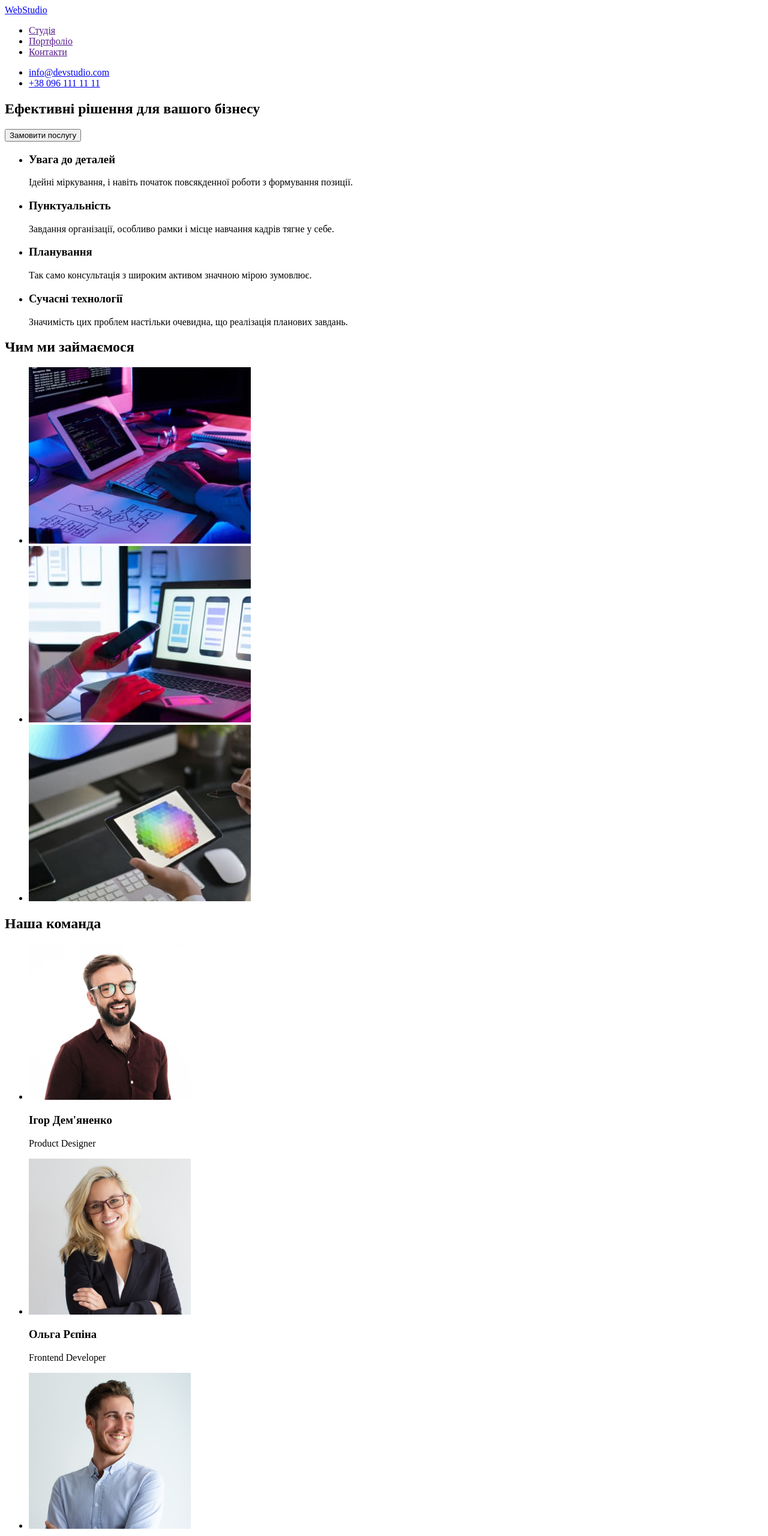
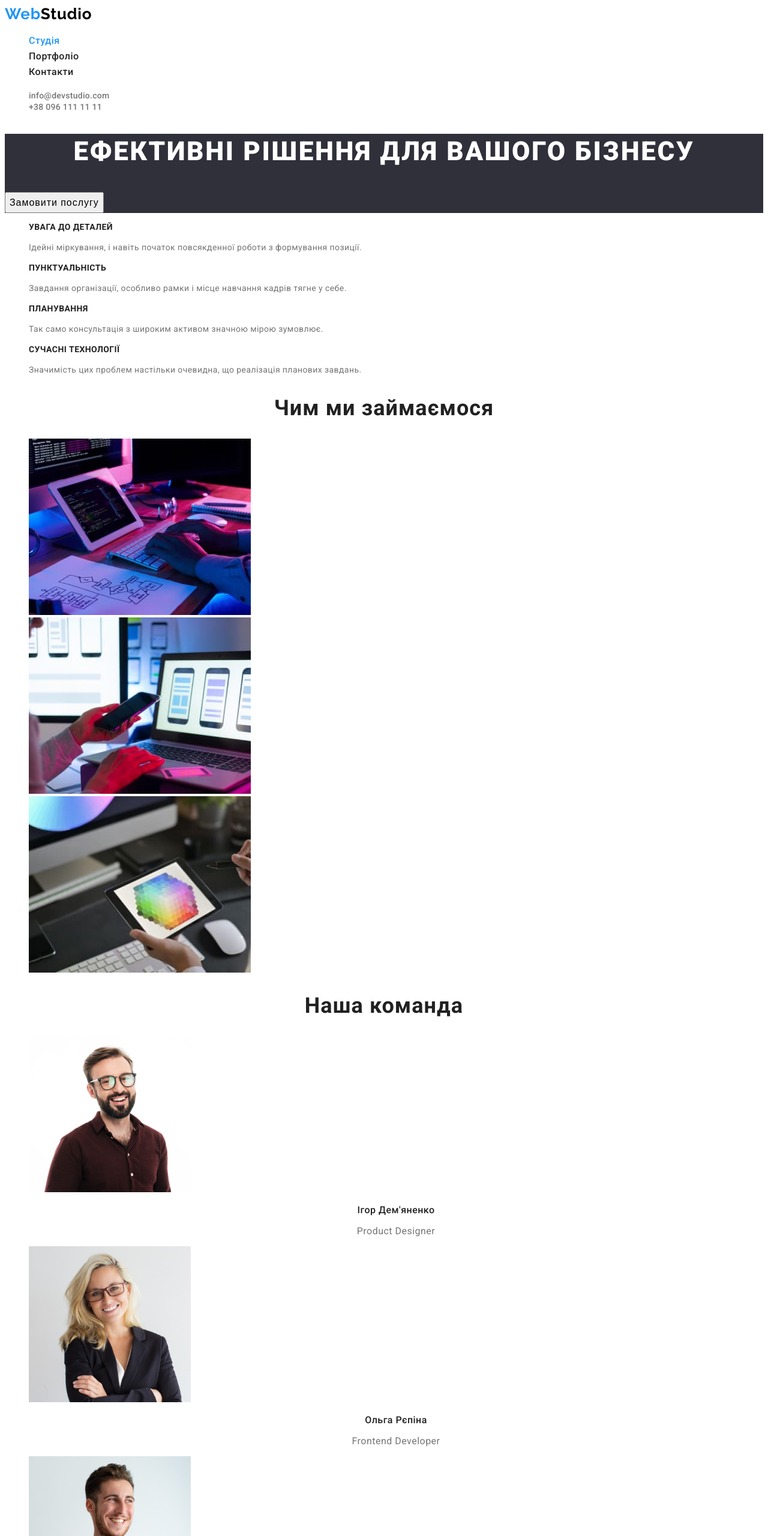
Before and after one commit to ilcommitfa/goit-markup-hw-02, a plain HTML site: page index.html in a window 1280 px wide. Shown: the top 2560 px of the page at 60% size. Drawn offline with Linux system fonts and the light colour scheme.

Commit message:
Version 1.0

```diff
--- /dev/null
+++ b/css/styles.css
@@ -0,0 +1,169 @@
+:root {
+    --main-color: #212121;
+    --main-logo-color: #000000;
+    --main-bg-color: #FFFFFF;
+    --secondary-bg-color: #2F303A;
+}
+
+body {
+    font-family: 'Roboto', sans-serif;
+    color: var(--main-color);
+    background-color: var(--main-bg-color);
+}
+
+li {
+    list-style: none;
+}
+
+a {
+    text-decoration: none;
+    color: inherit;
+}
+
+.logo {
+    font-family: 'Raleway', sans-serif;
+    font-size: 26px;
+    line-height: 1.19;
+    letter-spacing: 0.03em;
+    color: var(--main-logo-color);
+}
+
+.logo-start {
+    color: #2196F3;
+}
+
+.logo.footer {
+    color: #FFFFFF;
+}
+
+.nav-menu {
+    font-weight: 500;
+    font-size: 16px;
+    line-height: 1.62;
+    text-align: center;
+    letter-spacing: 0.03em;
+}
+
+.nav-menu.active {
+    color: #2196F3;
+}
+
+.header-address {
+    font-weight: 500;
+    font-size: 14px;
+    line-height: 1.14;
+    letter-spacing: 0.02em;
+    color: #757575;
+}
+
+.nav-menu:hover,
+.nav-menu:focus,
+.header-address:hover,
+.header-address:focus {
+    color: #2196F3;
+}
+
+.btn {
+    font-weight: 500;
+    font-size: 16px;
+    line-height: 1.63;
+    text-align: center;
+    letter-spacing: 0.03em;
+}
+
+.hero-btn {
+    font-size: 16px;
+    line-height: 1.87;
+    text-align: center;
+    letter-spacing: 0.06em;
+ }
+
+.hero-btn:hover,
+.hero-btn:focus {
+    color: #FFFFFF;
+    background-color: #188CE8;
+    cursor: pointer;
+}
+
+.btn:hover,
+.btn:focus {
+    color: var(--main-bg-color);
+    background-color: #2196F3;
+    cursor: pointer;
+}
+.hero-title {
+        font-weight: 900;
+        font-size: 44px;
+        line-height: 1.36;
+        text-align: center;
+        letter-spacing: 0.06em;
+        text-transform: uppercase;
+        color: #FFFFFF;
+}
+.project-client {
+        font-size: 18px;
+        line-height: 2.0;
+        letter-spacing: 0.06em;
+}
+.project-type {
+        font-size: 16px;
+        line-height: 1.87;
+        letter-spacing: 0.03em;
+        color: #757575;
+}
+
+.pecularity-title {
+    font-size: 14px;
+    line-height: 1.14;
+    letter-spacing: 0.03em;
+    text-transform: uppercase;
+}
+
+.pecularity-item {
+    font-size: 14px;
+    line-height: 1.71;
+    letter-spacing: 0.03em;
+    color: #757575;
+}
+
+.services-title,
+.team-title {
+    font-size: 36px;
+    line-height: 1.17;
+    text-align: center;
+    letter-spacing: 0.03em;
+}
+.team-member {
+    font-weight: 500;
+    font-size: 16px;
+    line-height: 1.19;
+    text-align: center;
+    letter-spacing: 0.03em;
+}
+
+.team-position {
+        font-size: 16px;
+        line-height: 1.19;
+        text-align: center;
+        letter-spacing: 0.03em;
+        color: #757575;
+}
+
+.footer,
+.hero {
+    background-color: var(--secondary-bg-color);
+}
+
+.address {
+        font-style: normal;
+        font-size: 14px;
+        line-height: 1.71;
+        letter-spacing: 0.03em;
+        color: rgba(255, 255, 255, 0.6);
+
+}
+
+.footer-address:hover,
+.footer-address:focus {
+    color: #FFFFFF;
+}
--- a/index.html
+++ b/index.html
@@ -5,52 +5,67 @@
     <meta http-equiv="X-UA-Compatible" content="IE=edge" />
     <meta name="viewport" content="width=device-width, initial-scale=1.0" />
     <title>Студія</title>
+    <link rel="preconnect" href="https://fonts.googleapis.com" />
+    <link rel="preconnect" href="https://fonts.gstatic.com" crossorigin />
+    <link
+      href="https://fonts.googleapis.com/css2?family=Raleway:wght@700&family=Roboto:wght@400;500;700;900&display=swap"
+      rel="stylesheet"
+    />
+    <link rel="stylesheet" href="./css/styles.css" />
   </head>
   <body>
     <header>
       <nav>
-        <a href="/">WebStudio</a>
+        <a class="logo" href="/"><span class="logo-start">Web</span>Studio</a>
         <ul>
-          <li><a href="">Студія</a></li>
-          <li><a href="">Портфоліо</a></li>
-          <li><a href="">Контакти</a></li>
+          <li><a class="nav-menu active" href="">Студія</a></li>
+          <li><a class="nav-menu" href="./portfolio.html">Портфоліо</a></li>
+          <li><a class="nav-menu" href="">Контакти</a></li>
         </ul>
       </nav>
       <div>
         <ul>
-          <li><a href="mailto:info@devstudio.com">info@devstudio.com</a></li>
-          <li><a href="tel:+380961111111">+38 096 111 11 11</a></li>
+          <li><a class="header-address" href="mailto:info@devstudio.com">info@devstudio.com</a></li>
+          <li><a class="header-address" href="tel:+380961111111">+38 096 111 11 11</a></li>
         </ul>
       </div>
     </header>
     <main>
-      <section>
-        <h1>Ефективні рішення для вашого бізнесу</h1>
-        <button type="button">Замовити послугу</button>
+      <section class="hero">
+        <h1 class="hero-title">Ефективні рішення для вашого бізнесу</h1>
+        <button type="button" class="hero-btn">Замовити послугу</button>
       </section>
       <section>
         <h2 hidden>Наші особливості</h2>
         <ul>
           <li>
-            <h3>Увага до деталей</h3>
-            <p>Ідейні міркування, і навіть початок повсякденної роботи з формування позиції.</p>
+            <h3 class="pecularity-title">Увага до деталей</h3>
+            <p class="pecularity-item">
+              Ідейні міркування, і навіть початок повсякденної роботи з формування позиції.
+            </p>
           </li>
           <li>
-            <h3>Пунктуальність</h3>
-            <p>Завдання організації, особливо рамки і місце навчання кадрів тягне у себе.</p>
+            <h3 class="pecularity-title">Пунктуальність</h3>
+            <p class="pecularity-item">
+              Завдання організації, особливо рамки і місце навчання кадрів тягне у себе.
+            </p>
           </li>
           <li>
-            <h3>Планування</h3>
-            <p>Так само консультація з широким активом значною мірою зумовлює.</p>
+            <h3 class="pecularity-title">Планування</h3>
+            <p class="pecularity-item">
+              Так само консультація з широким активом значною мірою зумовлює.
+            </p>
           </li>
           <li>
-            <h3>Сучасні технології</h3>
-            <p>Значимість цих проблем настільки очевидна, що реалізація планових завдань.</p>
+            <h3 class="pecularity-title">Сучасні технології</h3>
+            <p class="pecularity-item">
+              Значимість цих проблем настільки очевидна, що реалізація планових завдань.
+            </p>
           </li>
         </ul>
       </section>
       <section>
-        <h2>Чим ми займаємося</h2>
+        <h2 class="services-title">Чим ми займаємося</h2>
         <ul>
           <li><img src="./images/box1.jpg" alt="Services1" width="370" height="294" /></li>
           <li><img src="./images/box2.jpg" alt="Services2" width="370" height="294" /></li>
@@ -58,38 +73,45 @@
         </ul>
       </section>
       <section>
-        <h2>Наша команда</h2>
+        <h2 class="team-title">Наша команда</h2>
         <ul>
           <li>
             <img src="./images/img1.jpg" alt="Product Designer Photo" width="270" height="260" />
-            <h3>Ігор Дем'яненко</h3>
-            <p>Product Designer</p>
+            <h3 class="team-member">Ігор Дем'яненко</h3>
+            <p class="team-position">Product Designer</p>
           </li>
           <li>
             <img src="./images/img2.jpg" alt="Frontend Developer Photo" width="270" height="260" />
-            <h3>Ольга Рєпіна</h3>
-            <p>Frontend Developer</p>
+            <h3 class="team-member">Ольга Рєпіна</h3>
+            <p class="team-position">Frontend Developer</p>
           </li>
           <li>
             <img src="./images/img3.jpg" alt="Marketing Photo" width="270" height="260" />
-            <h3>Микола Тарасов</h3>
-            <p>Marketing</p>
+            <h3 class="team-member">Микола Тарасов</h3>
+            <p class="team-position">Marketing</p>
           </li>
           <li>
             <img src="./images/img4.jpg" alt="UI Designer Photo" width="270" height="260" />
-            <h3>Михайло Єрмаков</h3>
-            <p>UI Designer</p>
+            <h3 class="team-member">Михайло Єрмаков</h3>
+            <p class="team-position">UI Designer</p>
           </li>
         </ul>
       </section>
     </main>
-    <footer>
-      <a href="/">WebStudio</a>
-      <address>
+    <footer class="footer">
+      <a class="logo footer" href="/"><span class="logo-start">Web</span>Studio</a>
+      <address class="address">
         <ul>
-          <li><a href="https://goo.gl/maps/CPtrU1FHBa2aNyZL9" target="_blank" rel="noopener noreferrer">м. Київ, пр-т Лесі Українки, 26</a></li>
-          <li><a href="mailto:info@devstudio.com">info@devstudio.com</a></li>
-          <li><a href="tel:+380961111111">+38 096 111 11 11</a></li>
+          <li>
+            <a class="footer-address"
+              href="https://goo.gl/maps/CPtrU1FHBa2aNyZL9"
+              target="_blank"
+              rel="noopener noreferrer"
+              >м. Київ, пр-т Лесі Українки, 26</a
+            >
+          </li>
+          <li><a class="footer-address" href="mailto:info@devstudio.com">info@devstudio.com</a></li>
+          <li><a class="footer-address" href="tel:+380961111111">+38 096 111 11 11</a></li>
         </ul>
       </address>
     </footer>
```
Also changed, not shown: portfolio.html (added, +121 -0 lines), images/example1.jpg (added), images/example2.jpg (added), images/example3.jpg (added), images/example4.jpg (added), images/example5.jpg (added), images/example6.jpg (added), images/example7.jpg (added), images/example8.jpg (added), images/example9.jpg (added).
